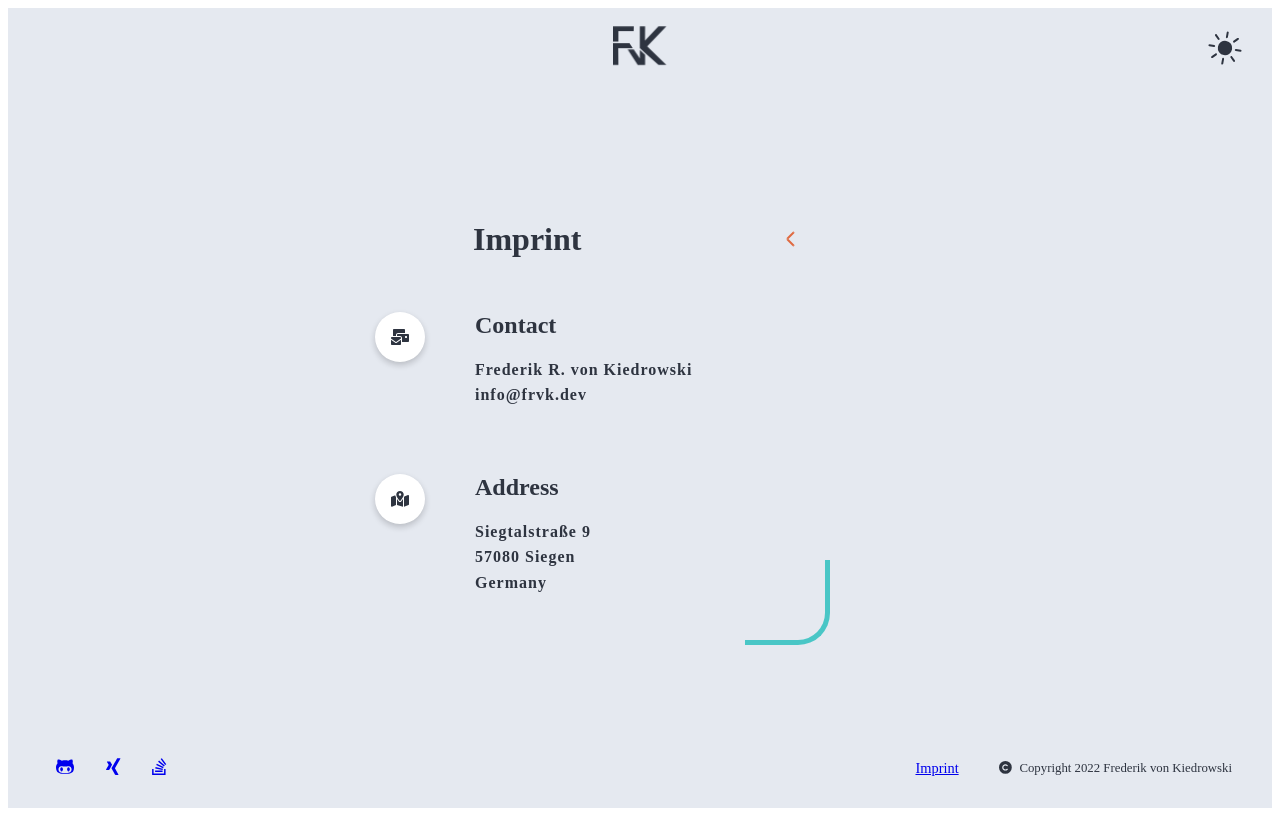
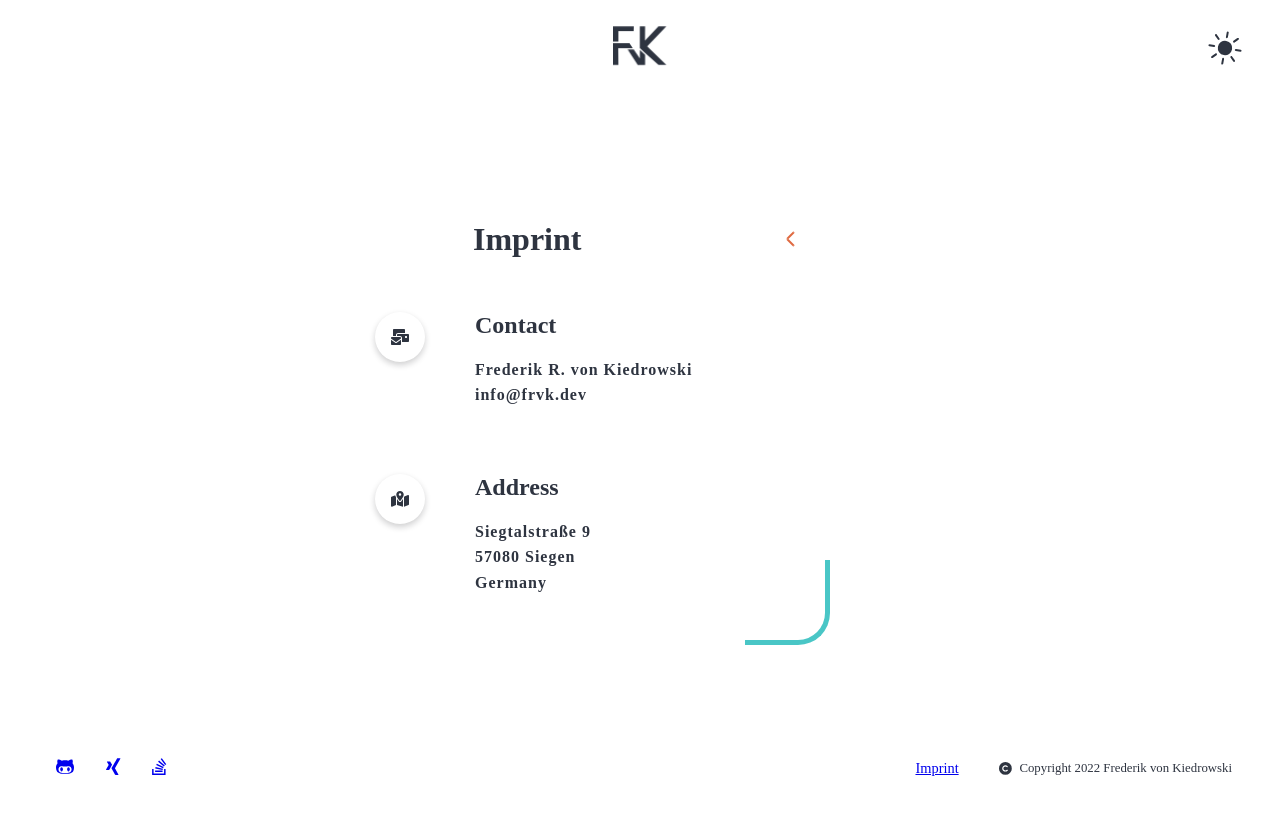
Before and after one commit to Napster2709/portfolio, a React app: page /imprint in a window 1280 px wide. Built offline with nearby package versions, Linux system fonts and the light colour scheme.

Commit message:
fix: bachground transition / overflow / footer alignment

```diff
--- a/src/components/footer/styles.scss
+++ b/src/components/footer/styles.scss
@@ -25,6 +25,7 @@
 
     .text {
       display: flex;
+      align-items: center;
       gap: 0.5rem;
       padding: 0 0.5rem;
     }
--- a/src/theme/app.scss
+++ b/src/theme/app.scss
@@ -13,9 +13,9 @@
     'footer footer footer';
   min-height: 100vh;
   color: $white;
-  background-color: $dark;
   transition: background-color 0.5s ease;
   padding: 0 2rem;
+  overflow-x: hidden;
 }
 
 @media all and (min-width: $mobile) {
@@ -27,6 +27,5 @@
 [data-theme='light'] {
   .app {
     color: $dark;
-    background-color: $lightwhite;
   }
 }
```
